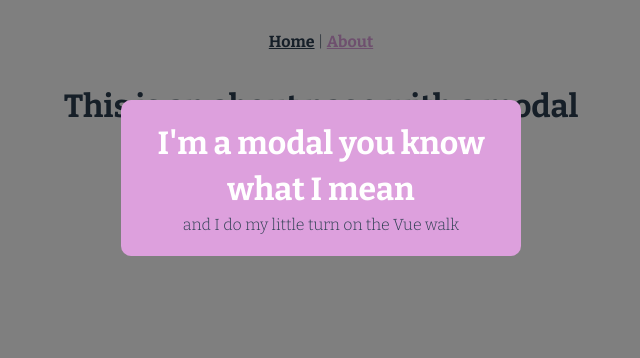
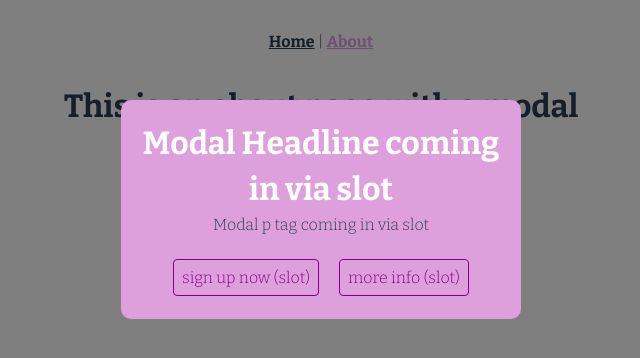
Before and after one commit to EllyPirelly/vue3-simple-popup, a Vue app: page /about in a window 1280 px wide. Both pictures are taken after a click on the button "Open Me". Shown: the top 358 px of the page, without its empty margins (319-959 px from the left). Built offline with nearby package versions, Linux system fonts and the light colour scheme.

Commit message:
pass in content via slots

```diff
--- a/src/components/Modal.vue
+++ b/src/components/Modal.vue
@@ -1,15 +1,19 @@
 <template>
-  <div class="modal" @click.self="closeModal">
-    <div class="backdrop" :class="{ attention: theme === 'attention' }">
-      <h1>{{ header }}</h1>
-      <p>{{ promo }}</p>
+  <div class="modal-container" @click.self="closeModal">
+    <div class="modal" :class="{ attention: theme === 'attention' }">
+      <!-- default slot -->
+      <slot></slot>
+      <div class="link-container">
+        <!-- named slot -->
+        <slot name="links"></slot>
+      </div>
     </div>
   </div>
 </template>
 
 <script>
 export default {
-  props: ['header', 'promo', 'theme'],
+  props: ['theme'],
 
   methods: {
     closeModal() {
@@ -20,15 +24,14 @@ export default {
 </script>
 
 <style lang="scss">
-.modal {
+.modal-container {
   background-color: rgba(0, 0, 0, 0.5);
   height: 100%;
   position: fixed;
   top: 0;
   width: 100%;
-}
 
-.modal .backdrop {
+  .modal {
     background-color: #fff;
     border-radius: 10px;
     margin: 100px auto;
@@ -36,21 +39,41 @@ export default {
     width: 400px;
   }
 
-.modal h1 {
+  h1 {
     color: #808080;
     border: none;
     padding: 0;
   }
 
-.modal p {
+  p {
     font-style: normal;
   }
 
-.modal .attention {
-  background-color: #dda0dd;
+  .link-container {
+    text-align: center;
+    margin: 30px 0 10px 0;
+
+    a {
+      color: #333;
+      padding: 8px;
+      border: 2px solid #333;
+      border-radius: 4px;
+      text-decoration: none;
+      margin: 10px;
+    }
   }
 
-.modal .attention h1 {
+  .attention {
+    background-color: #dda0dd;
+
+    h1 {
       color: #fff;
     }
+
+    .link-container a {
+      color: #800080;
+      border: 1px solid #800080;
+    }
+  }
+}
 </style>
--- a/src/views/About.vue
+++ b/src/views/About.vue
@@ -2,12 +2,16 @@
   <h1>{{ title }}</h1>
 
   <div v-if="showModal">
-    <Modal
-      :header="header"
-      :promo="promo"
-      theme="attention"
-      @closeevent="toggleModal"
-    />
+    <!-- slot default - content passed down to modal -->
+    <Modal theme="attention" @closeevent="toggleModal">
+      <!-- slot named - content passed down to modal -->
+      <template v-slot:links>
+        <a href="#">sign up now (slot)</a>
+        <a href="#">more info (slot)</a>
+      </template>
+      <h1>Modal Headline coming in via slot</h1>
+      <p>Modal p tag coming in via slot</p>
+    </Modal>
   </div>
 
   <button class="btn-primary" @click="toggleModal">Open Me</button>
```
Lines whose indentation alone changed are shown as unchanged.
